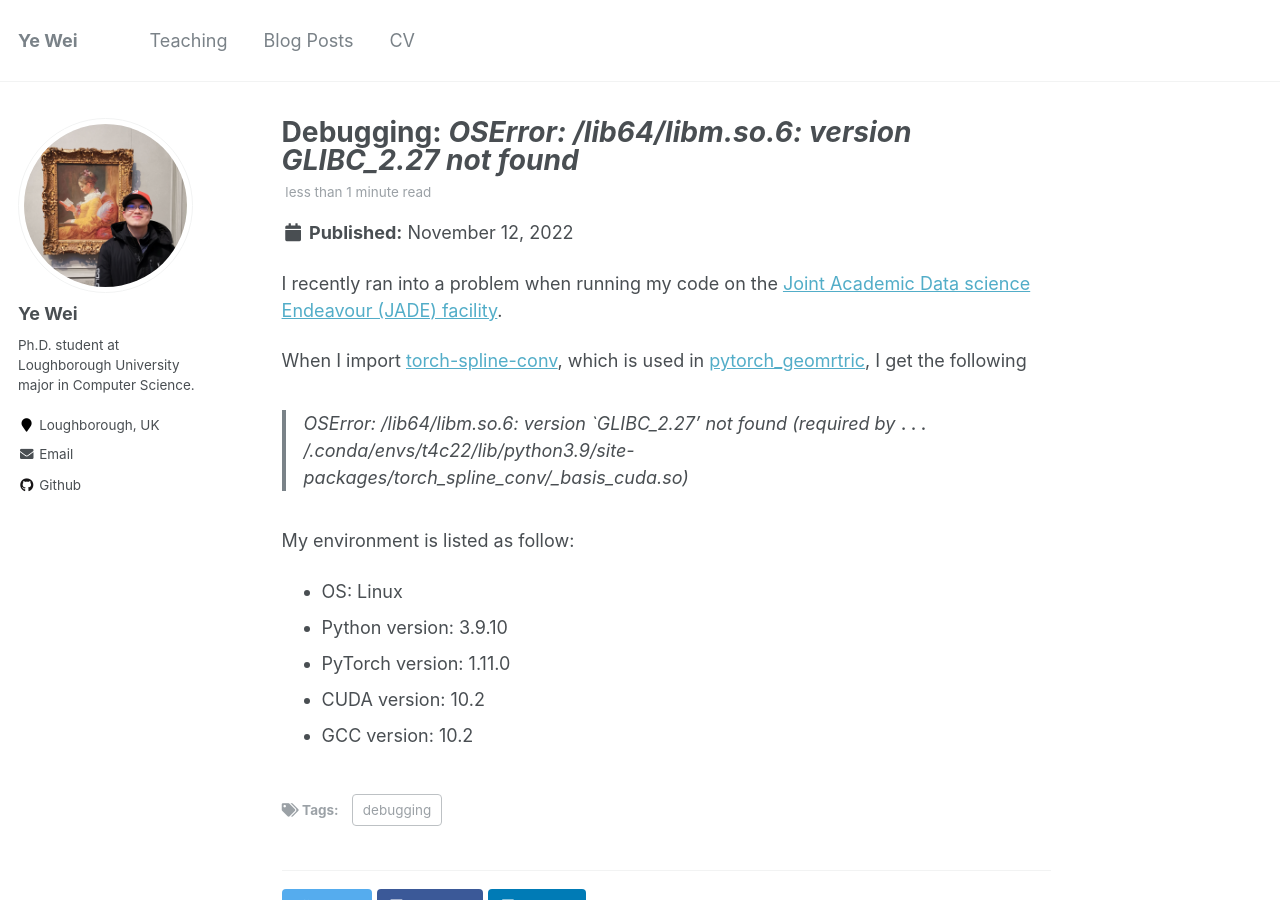
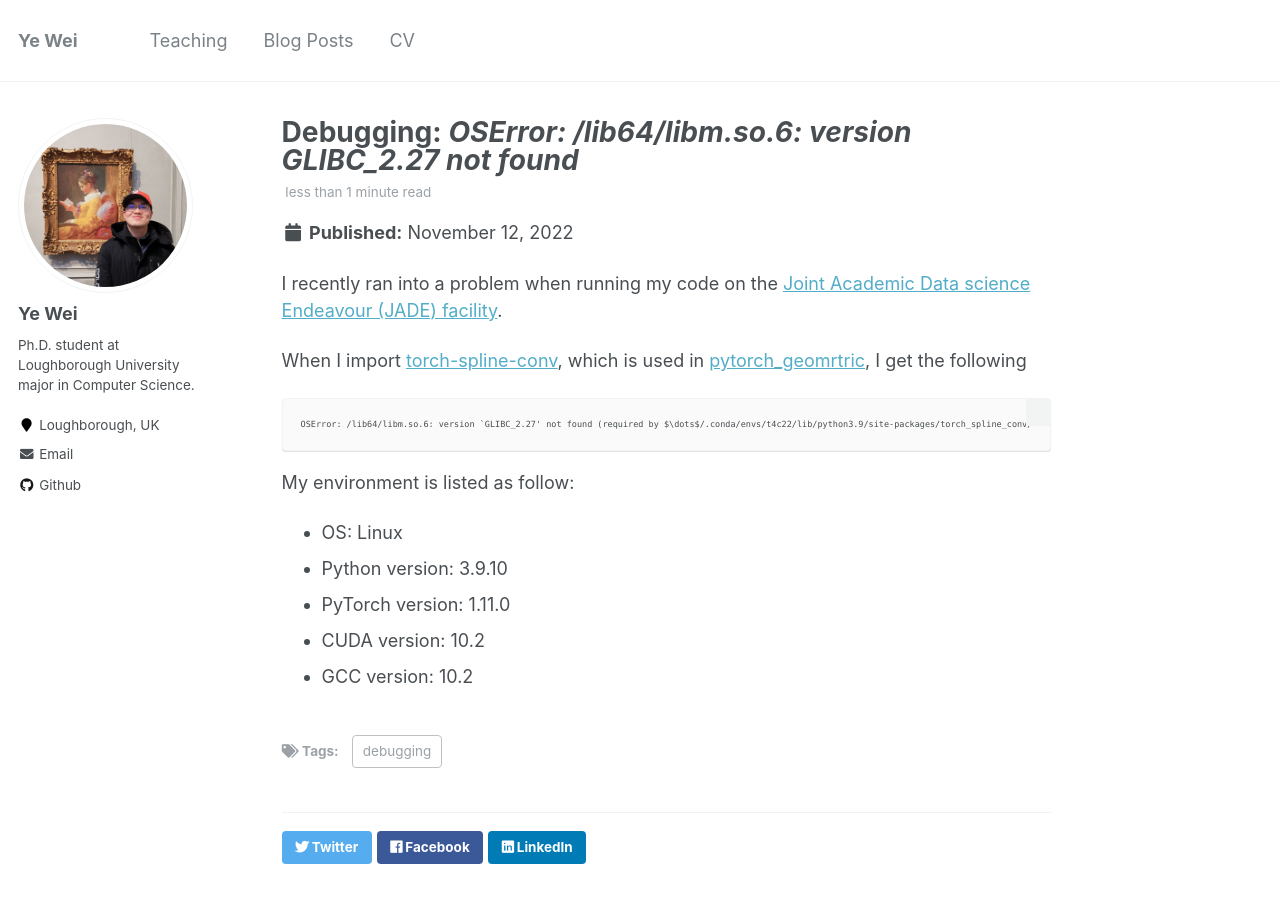
Before and after one commit to Ye-We1/Ye-We1.github.io, a Jekyll site: the page built from _posts/2022-11-12-blog-post-1.md, in a window 1280 px wide and 900 px high. Built offline with Jekyll 4.4.1, drawn with Linux system fonts in a browser that asks for light colours; formulas are drawn with MathJax 3; part of the change alters nothing that is shown.

````diff
--- a/_posts/2022-11-12-blog-post-1.md
+++ b/_posts/2022-11-12-blog-post-1.md
@@ -10,7 +10,9 @@ I recently ran into a problem when running my code on the [Joint Academic Data s
 
 When I import [torch-spline-conv](https://github.com/rusty1s/pytorch_spline_conv), which is used in [pytorch_geomrtric](https://github.com/pyg-team/pytorch_geometric), I get the following
 
-> OSError: /lib64/libm.so.6: version `GLIBC_2.27' not found (required by $\dots$/.conda/envs/t4c22/lib/python3.9/site-packages/torch_spline_conv/_basis_cuda.so)
+```
+OSError: /lib64/libm.so.6: version `GLIBC_2.27' not found (required by $\dots$/.conda/envs/t4c22/lib/python3.9/site-packages/torch_spline_conv/_basis_cuda.so)
+```
 
 
 My environment is listed as follow:
````
